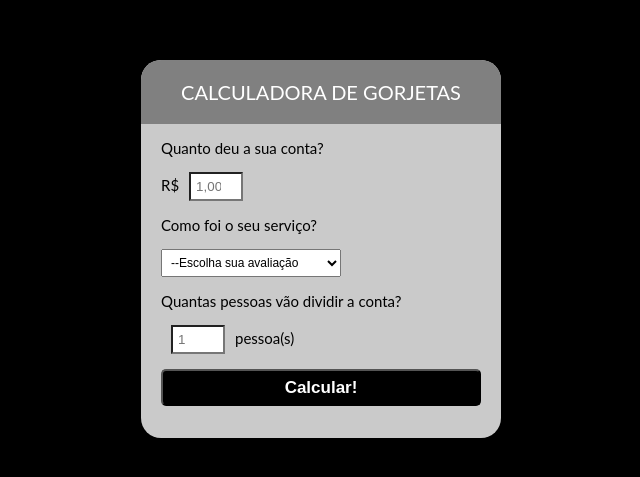
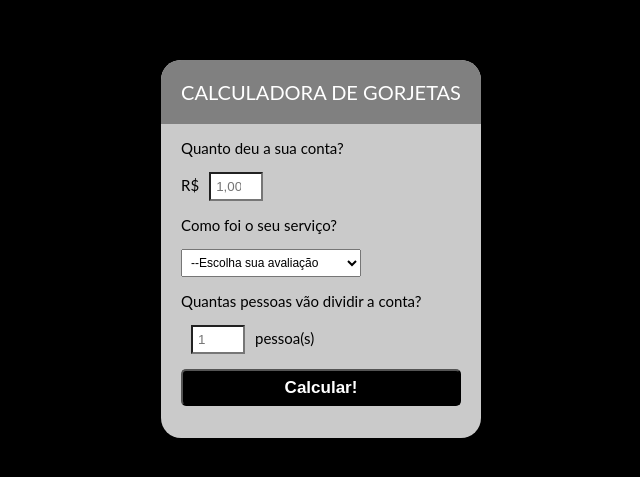
Before and after one commit to Nielvis/Calculadora, a plain HTML site: page index.html in a window 1280 px wide. Shown: the part 151-628 px from the top of the page, without its empty margins (319-959 px from the left). Drawn offline with Linux system fonts and the light colour scheme.

Commit message:
mudanças

```diff
--- a/estilo.css
+++ b/estilo.css
@@ -10,17 +10,23 @@ body{
     font-size: 15px;
     font-family: 'Lato', sans-serif;
     overflow: hidden;
+    display: flex;
+    align-content: center;
+    margin: auto;
+    height: 100vh!important;
+    overflow: none!important;;
 }
 
 #container{
-    height: 430px;
-    width: 360px;
     margin: 100px auto;
     background:	#cacaca;
     box-shadow: 5px 10px 5px;
     border-radius: 20px;
     height: auto !important;
     padding-bottom: 1rem;
+    height: auto;
+    margin: auto;
+    padding-bottom: 2rem;
 }
 
 .title{
@@ -33,6 +39,7 @@ body{
     border-top-left-radius: 20px;
     border-top-right-radius: 20px;
     text-align: center;
+    margin: 0;
 }
 
 .form{
@@ -67,6 +74,9 @@ body{
     height: 37px;
     font-size: 17px;
     color: white;
+    cursor: pointer;
+    transition: 0.1s;
+    width: 100%;
 }
 
 #totalgorjeta{
@@ -89,31 +99,16 @@ body{
     text-transform: lowercase;
   }
 
-  body {
-    display: flex;
-    align-content: center;
-    margin: auto;
-    height: 100vh!important;
-    overflow: none!important;;
-  }
+.formsubmit:hover {
+    background: rgb(30, 30, 30);
+}
 
-  .title {
-    margin: 0;
-     margin: auto;
-  }
-
-  #container {
-    height: auto;
-    margin: auto;
-    padding-bottom: 2rem;
-  }
-
-  .formsubmit {
-    width: 100%;
-  }
-
-  @media (max-width: 390px) {
+@media (max-width: 390px) {
     #container {
       width: 90%!important;
     }
-  }
+}
+
+.formsubmit:hover {
+    background: rgb(30, 30, 30);
+}
```
